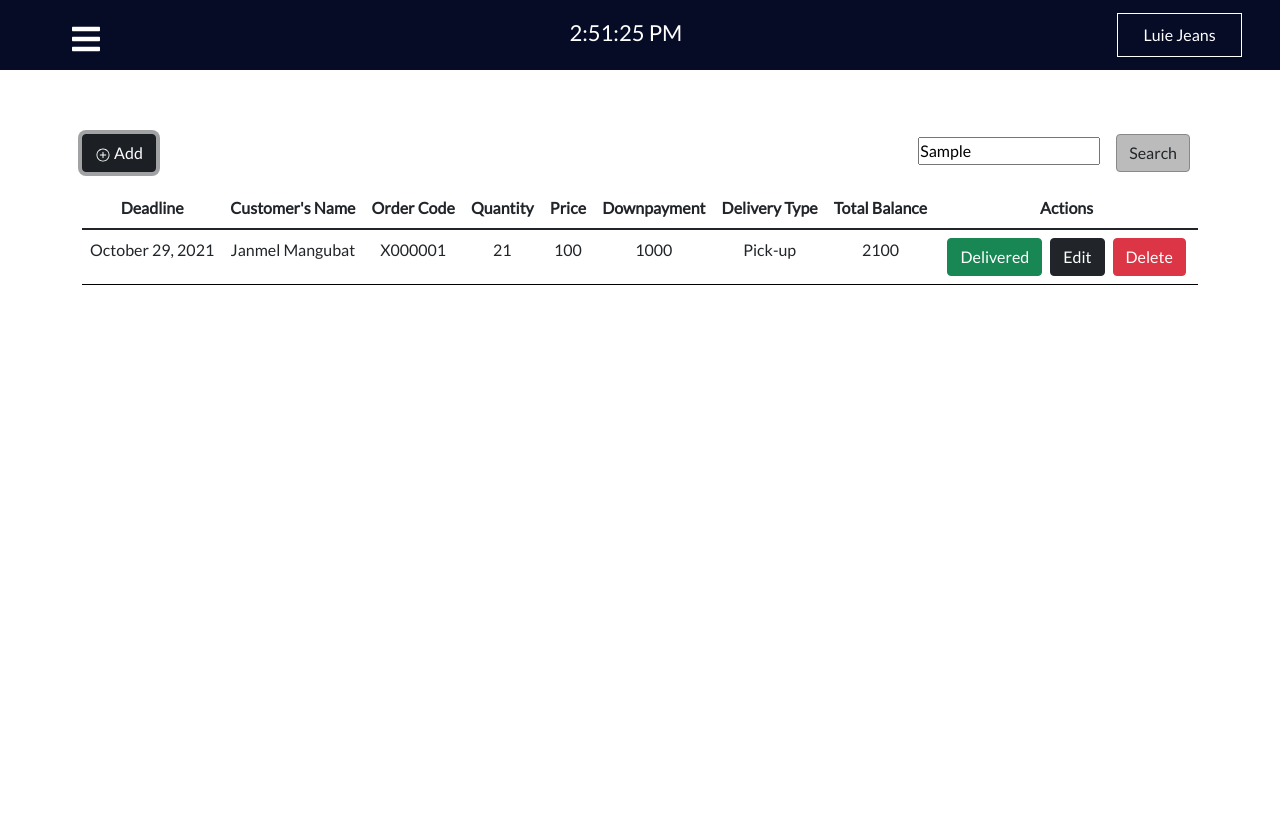
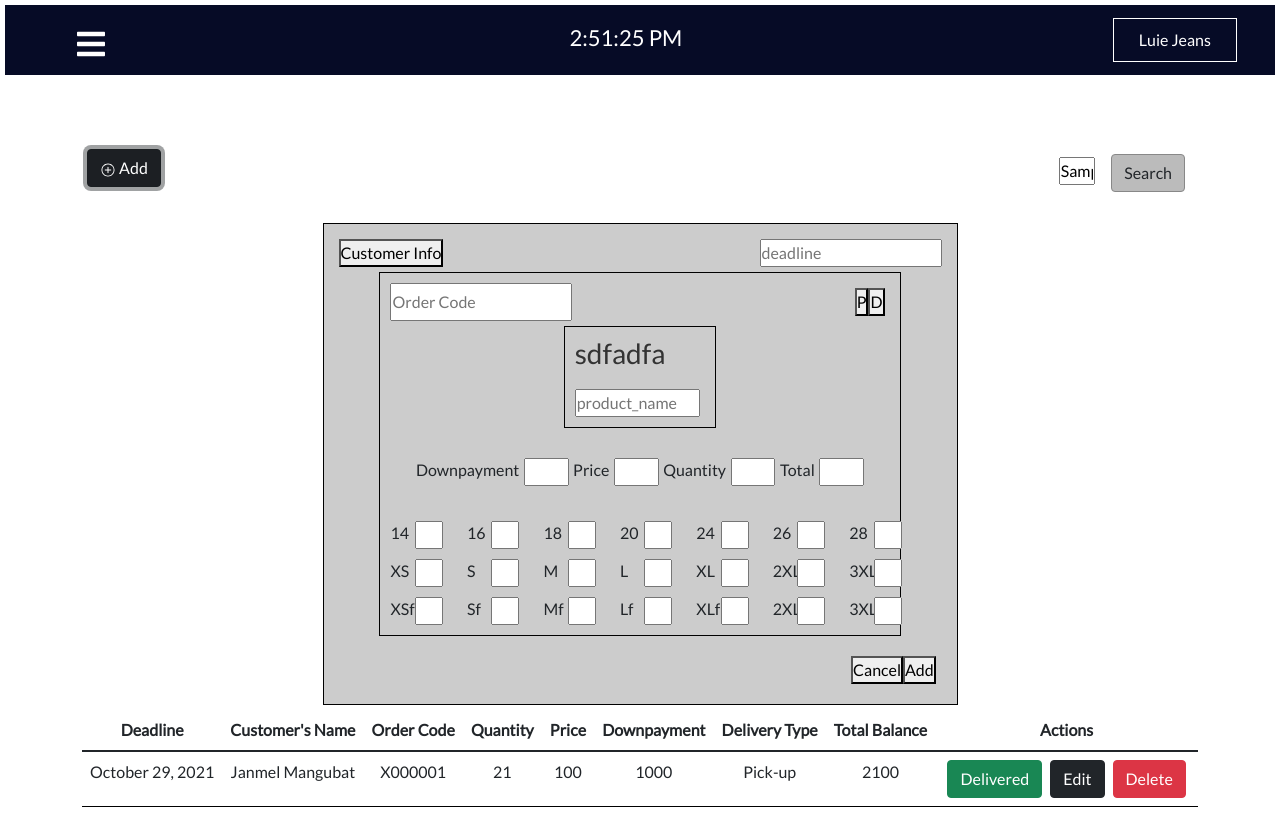
Before and after one commit to TheLadsters/luiejeansmanagementsystem, a React (Create React App) app: page /landing-page in a window 1280 px wide. Both pictures are taken after typing "Sample" into the empty fields and a click on the button "Add". Before the commit the page ends 800 px from the top, so only its background shows below. Built offline with nearby package versions, Linux system fonts and the light colour scheme.

Commit message:
Pop-up[incomplete]

```diff
--- /dev/null
+++ b/src/components/Modal.css
@@ -0,0 +1,90 @@
+.outer-box{
+    display: flex;
+    flex-direction: column;
+    margin: auto;
+    height: 80%;
+    width: 50%;
+    border: 1px solid black;
+    padding: 10px;
+    top:0;
+    left: 0;
+    background-color:  rgba(0,0,0,0.2);
+}
+div{
+    padding: 5px;
+}
+
+.inner-box-head{
+    display: flex;
+    justify-content: space-between;
+    height: 20%;
+}
+
+.inner-box-body{
+    margin: auto;
+    display: flex;
+    flex-direction: column;
+    height: 70%;
+    width: 85%;
+    border: 1px solid black;
+}
+
+.AddCancel{
+    display: flex;
+    justify-content: end;
+    width: 100%;
+    margin-top: 10px;
+}
+
+.AddCancel1 {
+    display: flex;
+    justify-content: space-between;
+    width: 15%;
+    margin-right: 5px;
+}
+
+.product-photo-name{
+    display: flex;
+    height: 30%;
+    width: 30%;
+    flex-direction: column;
+    border: 1px solid black;
+    margin: auto;
+    justify-content: center;
+    padding: 5px;
+}
+
+.product-photo-name input{
+    width: 96%;
+}
+
+
+
+.upload-photo{
+    height: 80%;
+    width: 100%;
+}
+
+.row{
+    display: flex;
+    justify-content: space-between;
+}
+.row input{
+    width: 5%;
+}
+
+.Total input{
+    width: 10%;
+}
+
+.Total{
+    display: flex;
+    justify-content: space-between;
+    margin: 5% 5% 5% 5%;
+
+}
+
+.row label{
+    display: inline-block;
+    width: 20px;
+}
--- /dev/null
+++ b/src/components/Modal.js
@@ -0,0 +1,70 @@
+import React from "react";
+import './Modal.css';
+
+function Modal(props) {
+    return (props.trigger) ? (
+        <div className="outer-box">
+            <div className="inner-box-head">
+                <button className="customer-info">Customer Info</button>
+                <input className="deadline" type="text" placeholder="deadline" />
+            </div>
+            <div className="inner-box-body">
+                <div className="inner-box-head">
+                    <input className="order-code" type="text" placeholder="Order Code" />
+                    <div className="delivery-type">
+                        <button className="pick-up">P</button>
+                        <button className="deliver">D</button>
+                    </div>
+                    </div>
+                        <div className="product-photo-name">
+                        <div className="upload-photo"><h3>sdfadfa</h3></div>
+                        <div className="product-name">
+                            <input className="product-name-name" type="text" placeholder="product_name" />
+                        </div>
+                    </div>
+                    <div className="Total">
+                        <label>Downpayment</label><input className="downpayment" />
+                        <label>Price</label><input className="price" />
+                        <label>Quantity</label><input className="quantity" />
+                        <label>Total</label><input className="total" />
+                    </div>
+                    <div className="row">
+                        <label>14</label><input className={14} />
+                        <label>16</label><input className={14} />
+                        <label>18</label><input className={18} />
+                        <label>20</label><input className={20} />
+                        <label>24</label><input className={24} />
+                        <label>26</label><input className={26} />
+                        <label>28</label><input className={28} />
+                    </div>
+                    <div className="row">
+                        <label>XS</label><input className="XS" />
+                        <label>S</label><input className="S" />
+                        <label>M</label><input className="M" />
+                        <label>L</label><input className="L" />
+                        <label>XL</label><input className="XL" />
+                        <label>2XL </label><input className="XXL" />
+                        <label>3XL</label> <input className="XXXL" />
+                    </div>
+                    <div className="row">
+                        <label>XSf</label><input className="XSf" />
+                        <label>Sf</label><input className="Sf" />
+                        <label>Mf</label><input className="Mf" />
+                        <label>Lf</label><input className="Lf" />
+                        <label>XLf</label><input className="XLf" />
+                        <label>2XLf</label><input className="XXLf" />
+                        <label>3XLf</label><input className="XXXLf" />
+                    </div>
+                </div>
+            <div className="AddCancel">
+                <div className="AddCancel1">
+                    <button className="close-btn" onClick={() => props.setTrigger(false)}> Cancel </button>
+                    {props.children}
+                    <button> Add </button>
+                </div>
+            </div>
+        </div>
+    ) : "";
+}
+
+export default Modal;
--- a/src/pages/LandingPage.js
+++ b/src/pages/LandingPage.js
@@ -1,12 +1,14 @@
-import React from 'react';
-import { Table, Container, Row, Col} from "react-bootstrap";
+import React, { useState } from 'react';
+import { Table, Container, Row, Col, ToggleButton} from "react-bootstrap";
 import './LandingPage.css';
 import 'bootstrap/dist/css/bootstrap.min.css';
 import * as IoIcons from 'react-icons/io';
 import { Routes, Route } from 'react-router-dom';
 import Navbar from '../components/Navbar';
+import Modal from '../components/Modal';
 
 const LandingPage = () => {
+    const [buttonAdd, setButtonAdd] =useState(false);
     return (
     <>
             <Routes>
@@ -18,7 +20,8 @@ const LandingPage = () => {
         <Container>
             <Row className="text-end">
                 <Col md={4} className="mt-5 pt-3 pr-5 text-start">
-                <button className="btn btn-dark"><IoIcons.IoIosAddCircleOutline /> Add</button>
+                <button onClick={() => setButtonAdd(true)
+                } className="btn btn-dark"><IoIcons.IoIosAddCircleOutline /> Add</button>
                 </Col>
 
                 <Col className="mt-5">
@@ -27,6 +30,10 @@ const LandingPage = () => {
                 </Col>
             </Row>
         </Container>
+
+        <Modal trigger={buttonAdd} setTrigger={setButtonAdd}>
+
+        </Modal>
 
         <Container>
             <Table className="text-center">
```
